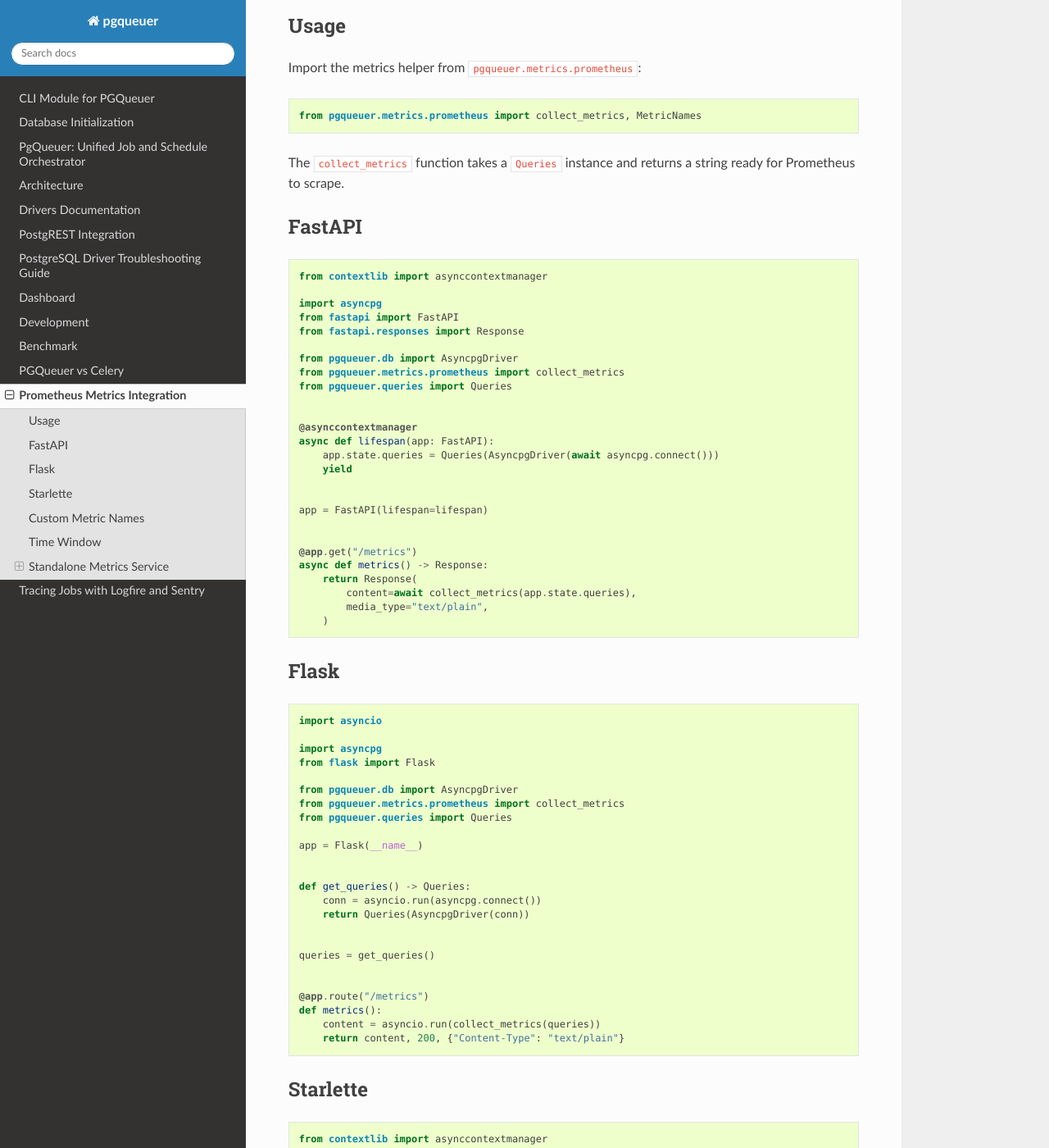
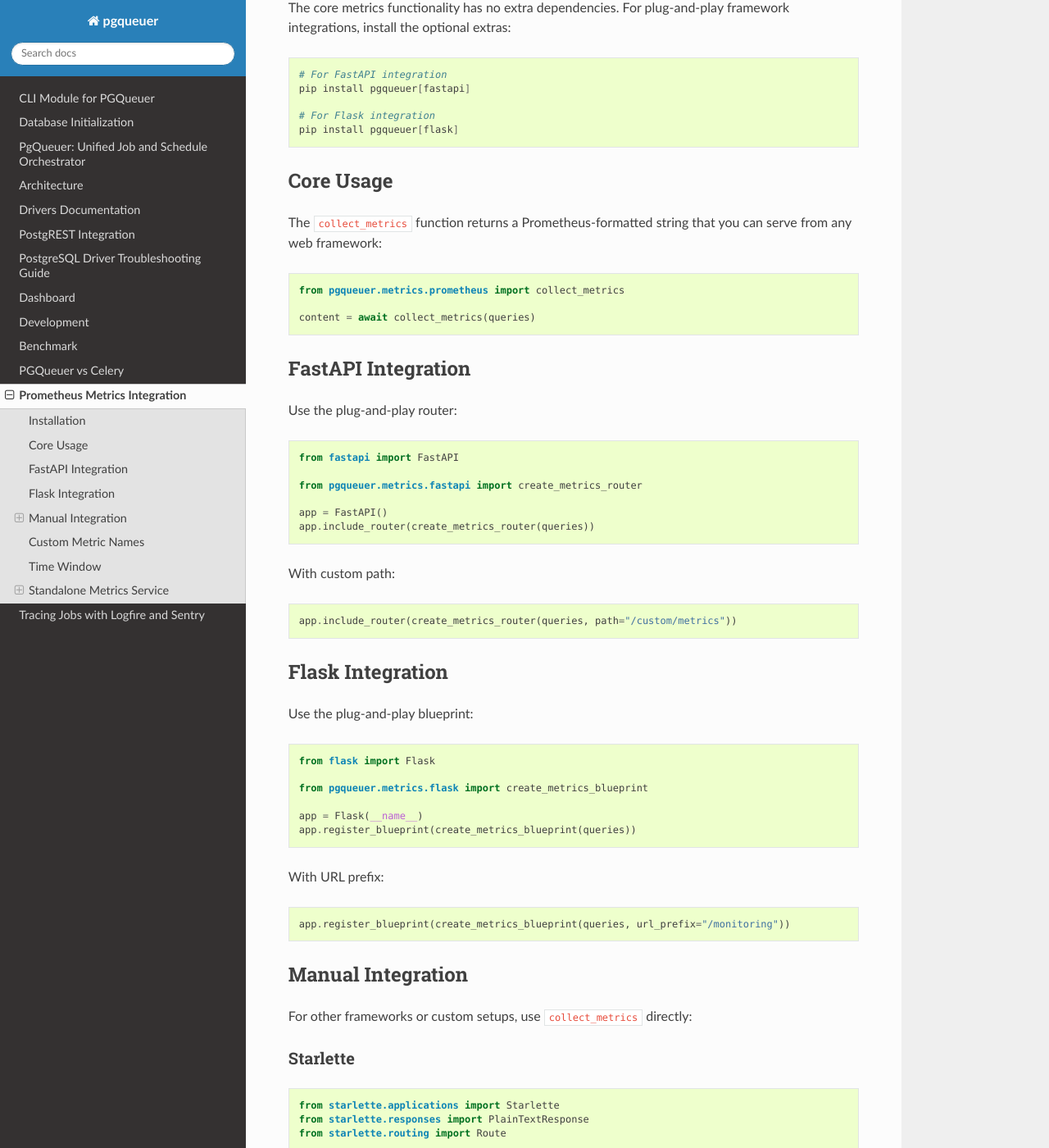
Before and after one commit to janbjorge/pgqueuer, a Sphinx documentation site: the page built from docs/prometheus-metrics-service.md, in a window 1280 px wide and 1400 px high, scrolled down 290 px. Shown: the whole window at 82% size. Built offline with Sphinx 7.4.7 and the Read the Docs theme 3.1.0, drawn with Linux system fonts in a browser that asks for light colours; some of the changed text lies outside the part shown.

Commit message:
Add plug-and-play FastAPI and Flask integrations
- Add pgqueuer.metrics.fastapi with create_metrics_router
- Add pgqueuer.metrics.flask with create_metrics_blueprint
- Add optional dependencies: pgqueuer[fastapi], pgqueuer[flask]
- Update documentation with simplified examples
- Add tests for framework integrations

````diff
--- a/docs/prometheus-metrics-service.md
+++ b/docs/prometheus-metrics-service.md
@@ -3,101 +3,83 @@
 
 PGQueuer includes a framework-agnostic Prometheus integration for metrics collection. This allows you to monitor queue sizes and job processing statistics in real-time.
 
-The `collect_metrics` function returns a Prometheus-formatted string that you can serve from any web framework.
+Installation
+------------
 
-Usage
------
+The core metrics functionality has no extra dependencies. For plug-and-play framework integrations, install the optional extras:
 
-Import the metrics helper from `pgqueuer.metrics.prometheus`:
+```bash
+# For FastAPI integration
+pip install pgqueuer[fastapi]
+
+# For Flask integration
+pip install pgqueuer[flask]
+```
+
+Core Usage
+----------
+
+The `collect_metrics` function returns a Prometheus-formatted string that you can serve from any web framework:
 
 ```python
-from pgqueuer.metrics.prometheus import collect_metrics, MetricNames
+from pgqueuer.metrics.prometheus import collect_metrics
+
+content = await collect_metrics(queries)
 ```
 
-The `collect_metrics` function takes a `Queries` instance and returns a string ready for Prometheus to scrape.
+FastAPI Integration
+-------------------
 
-FastAPI
--------
+Use the plug-and-play router:
 
 ```python
-from contextlib import asynccontextmanager
+from fastapi import FastAPI
 
-import asyncpg
-from fastapi import FastAPI
-from fastapi.responses import Response
+from pgqueuer.metrics.fastapi import create_metrics_router
 
-from pgqueuer.db import AsyncpgDriver
-from pgqueuer.metrics.prometheus import collect_metrics
-from pgqueuer.queries import Queries
-
-
-@asynccontextmanager
-async def lifespan(app: FastAPI):
-    app.state.queries = Queries(AsyncpgDriver(await asyncpg.connect()))
-    yield
-
-
-app = FastAPI(lifespan=lifespan)
-
-
-@app.get("/metrics")
-async def metrics() -> Response:
-    return Response(
-        content=await collect_metrics(app.state.queries),
-        media_type="text/plain",
-    )
+app = FastAPI()
+app.include_router(create_metrics_router(queries))
 ```
 
-Flask
------
+With custom path:
 
 ```python
-import asyncio
+app.include_router(create_metrics_router(queries, path="/custom/metrics"))
+```
 
-import asyncpg
+Flask Integration
+-----------------
+
+Use the plug-and-play blueprint:
+
+```python
 from flask import Flask
 
-from pgqueuer.db import AsyncpgDriver
-from pgqueuer.metrics.prometheus import collect_metrics
-from pgqueuer.queries import Queries
+from pgqueuer.metrics.flask import create_metrics_blueprint
 
 app = Flask(__name__)
-
-
-def get_queries() -> Queries:
-    conn = asyncio.run(asyncpg.connect())
-    return Queries(AsyncpgDriver(conn))
-
-
-queries = get_queries()
-
-
-@app.route("/metrics")
-def metrics():
-    content = asyncio.run(collect_metrics(queries))
-    return content, 200, {"Content-Type": "text/plain"}
+app.register_blueprint(create_metrics_blueprint(queries))
 ```
 
-Starlette
----------
+With URL prefix:
 
 ```python
-from contextlib import asynccontextmanager
+app.register_blueprint(create_metrics_blueprint(queries, url_prefix="/monitoring"))
+```
 
-import asyncpg
+Manual Integration
+------------------
+
+For other frameworks or custom setups, use `collect_metrics` directly:
+
+### Starlette
+
+```python
 from starlette.applications import Starlette
 from starlette.responses import PlainTextResponse
 from starlette.routing import Route
 
-from pgqueuer.db import AsyncpgDriver
 from pgqueuer.metrics.prometheus import collect_metrics
-from pgqueuer.queries import Queries
-
-
-@asynccontextmanager
-async def lifespan(app):
-    app.state.queries = Queries(AsyncpgDriver(await asyncpg.connect()))
-    yield
 
 
 async def metrics(request):
@@ -105,16 +87,29 @@
     return PlainTextResponse(content)
 
 
-app = Starlette(lifespan=lifespan, routes=[Route("/metrics", metrics)])
+app = Starlette(routes=[Route("/metrics", metrics)])
+```
+
+### Any ASGI/WSGI Framework
+
+```python
+from pgqueuer.metrics.prometheus import collect_metrics
+
+# Async frameworks
+content = await collect_metrics(queries)
+
+# Sync frameworks
+import asyncio
+content = asyncio.run(collect_metrics(queries))
 ```
 
 Custom Metric Names
 -------------------
 
-You can customize the metric names to match your conventions:
+Customize metric names to match your conventions:
 
 ```python
-from pgqueuer.metrics.prometheus import collect_metrics, MetricNames
+from pgqueuer.metrics.prometheus import MetricNames, collect_metrics
 
 content = await collect_metrics(
     queries,
@@ -125,10 +120,22 @@
 )
 ```
 
+Or with the framework integrations:
+
+```python
+from pgqueuer.metrics.fastapi import create_metrics_router
+from pgqueuer.metrics.prometheus import MetricNames
+
+router = create_metrics_router(
+    queries,
+    metric_names=MetricNames(queue_count="myapp_queue_size"),
+)
+```
+
 Time Window
 -----------
 
-By default, log statistics cover the last 5 minutes. You can adjust this:
+By default, log statistics cover the last 5 minutes. Adjust with the `last` parameter:
 
 ```python
 from datetime import timedelta
--- a/pyproject.toml
+++ b/pyproject.toml
@@ -65,6 +65,8 @@
 psycopg = ["psycopg>=3.2.0"]
 logfire = ["logfire>=3.0.0"]
 sentry = ["sentry-sdk>=2.0.0"]
+fastapi = ["fastapi>=0.100.0"]
+flask = ["flask>=2.0.0"]
 dev = [
     "async-timeout>=4.0.3",
     "asyncpg",
````
Also changed, not shown: 3 other files.
